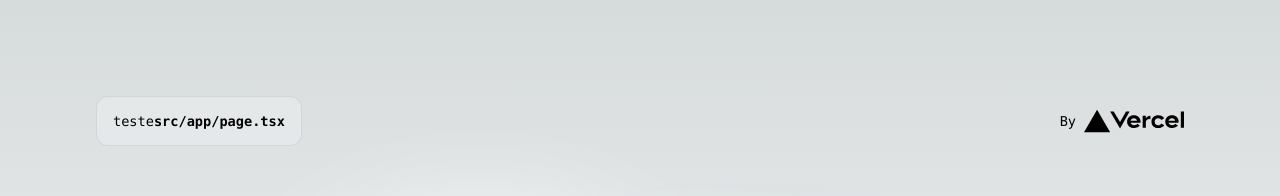
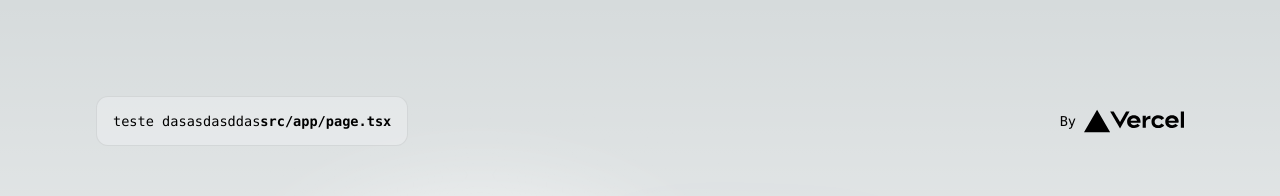
Before and after one commit to fabriciovariscodws/github-actions-teste, a Next.js app: page / in a window 1280 px wide. Shown: the top 196 px of the page. Built offline with nearby package versions, Linux system fonts and the light colour scheme.

Commit message:
Update page.tsx

```diff
--- a/src/app/page.tsx
+++ b/src/app/page.tsx
@@ -6,7 +6,7 @@ export default function Home() {
     <main className={styles.main}>
       <div className={styles.description}>
         <p>
-           teste
+           teste dasasdasddas
           <code className={styles.code}>src/app/page.tsx</code>
         </p>
         <div>
```
